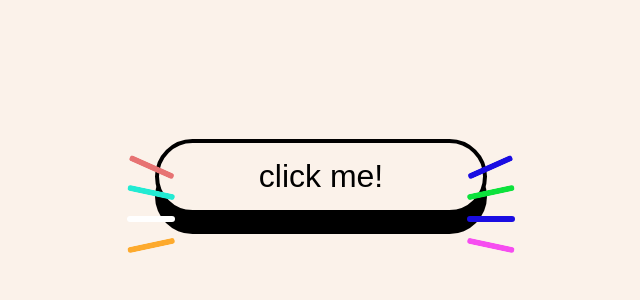
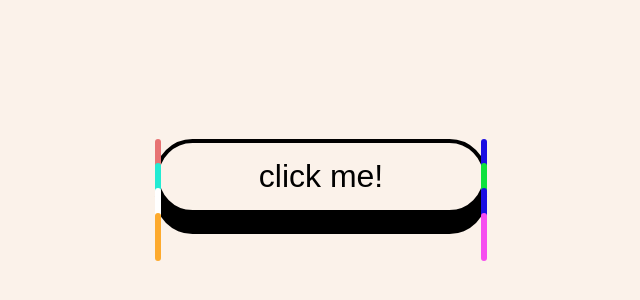
Before and after one commit to tchryssos/casey-fun-buttons, a Next.js app: page /beige-three-d in a window 1280 px wide. Shown: the part 144-444 px from the top of the page, without its empty margins (447-1087 px from the left). Built offline with nearby package versions, Linux system fonts and the light colour scheme; a web font is replaced by a local one.

Commit message:
animated lines

```diff
--- a/src/pages/beige-three-d.tsx
+++ b/src/pages/beige-three-d.tsx
@@ -1,4 +1,4 @@
-import { keyframes } from '@emotion/react';
+import { css, keyframes } from '@emotion/react';
 import styled from '@emotion/styled';
 import { useState } from 'react';
 
@@ -10,6 +10,19 @@ import { delay } from '~/logic/util/delay';
 import { pxToRem, toggleAnimation } from '~/logic/util/styles';
 
 const animationTimer = 2000;
+
+const createGrowLine = (index: number) => {
+  const rotation =
+    index < 4 ? `${index * 12 * -1 - 66}deg` : `${(index - 4) * 12 + 66}deg`;
+  return keyframes`
+  to {
+    transform: scale(100%) rotate(${rotation});
+  }
+  from {
+    transform: scale(0%) rotate(${rotation});
+  }
+`;
+};
 
 const Background = styled(FlexBox)`
   min-height: 100%;
@@ -61,15 +74,13 @@ const Line: React.FC<LineProps> = ({ color, className }) => (
 );
 
 const AnimatedLine = styled(Line)<{ isTransitioning: boolean; index: number }>(
-  ({ isTransitioning, index }) => ({
-    position: 'absolute',
-    left: index < 4 ? 0 : '',
-    right: index >= 4 ? 0 : '',
-    top: index < 4 ? `${index * 33}%` : `${(index - 4) * 33}%`,
-    transform: `rotate(${
-      index < 4 ? `${index * 12 * -1 - 66}deg` : `${(index - 4) * 12 + 66}deg`
-    })`,
-  })
+  ({ isTransitioning, index }) => css`
+    position: absolute;
+    left: ${index < 4 ? 0 : ''};
+    right: ${index >= 4 ? 0 : ''};
+    top: ${index < 4 ? `${index * 33}%` : `${(index - 4) * 33}%`};
+    ${toggleAnimation(createGrowLine(index), animationTimer, isTransitioning)};
+  `
 );
 
 const BeigeThreeD: React.FC = () => {
@@ -79,21 +90,53 @@ const BeigeThreeD: React.FC = () => {
   const onClick = async () => {
     setIsTransitioning(true);
     await delay(null, animationTimer);
-    push();
+    /* push(); */
   };
 
   return (
     <Layout>
       <Background center>
         <ButtonWrapper>
-          <AnimatedLine color="#E77373" index={0} />
-          <AnimatedLine color="#22EBD3" index={1} />
-          <AnimatedLine color="#FFFFFF" index={2} />
-          <AnimatedLine color="#FDAA2D" index={3} />
-          <AnimatedLine color="#1A0DE2" index={4} />
-          <AnimatedLine color="#0DE23C" index={5} />
-          <AnimatedLine color="#1A0DE2" index={6} />
-          <AnimatedLine color="#F64DF0" index={7} />
+          <AnimatedLine
+            color="#E77373"
+            index={0}
+            isTransitioning={isTransitioning}
+          />
+          <AnimatedLine
+            color="#22EBD3"
+            index={1}
+            isTransitioning={isTransitioning}
+          />
+          <AnimatedLine
+            color="#FFFFFF"
+            index={2}
+            isTransitioning={isTransitioning}
+          />
+          <AnimatedLine
+            color="#FDAA2D"
+            index={3}
+            isTransitioning={isTransitioning}
+          />
+          <AnimatedLine
+            color="#1A0DE2"
+            index={4}
+            isTransitioning={isTransitioning}
+          />
+          <AnimatedLine
+            color="#0DE23C"
+            index={5}
+            isTransitioning={isTransitioning}
+          />
+          <AnimatedLine
+            color="#1A0DE2"
+            index={6}
+            isTransitioning={isTransitioning}
+          />
+          <AnimatedLine
+            color="#F64DF0"
+            index={7}
+            isTransitioning={isTransitioning}
+          />
           <FunButton isTransitioning={isTransitioning} onClick={onClick}>
             <p>click me!</p>
           </FunButton>
```
